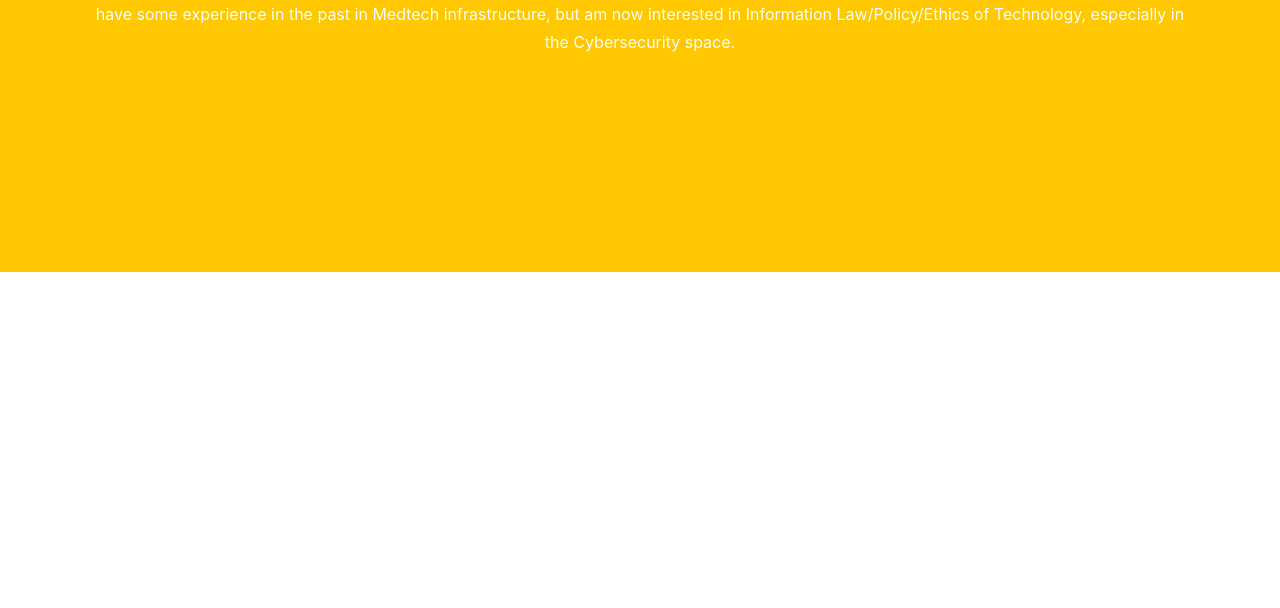
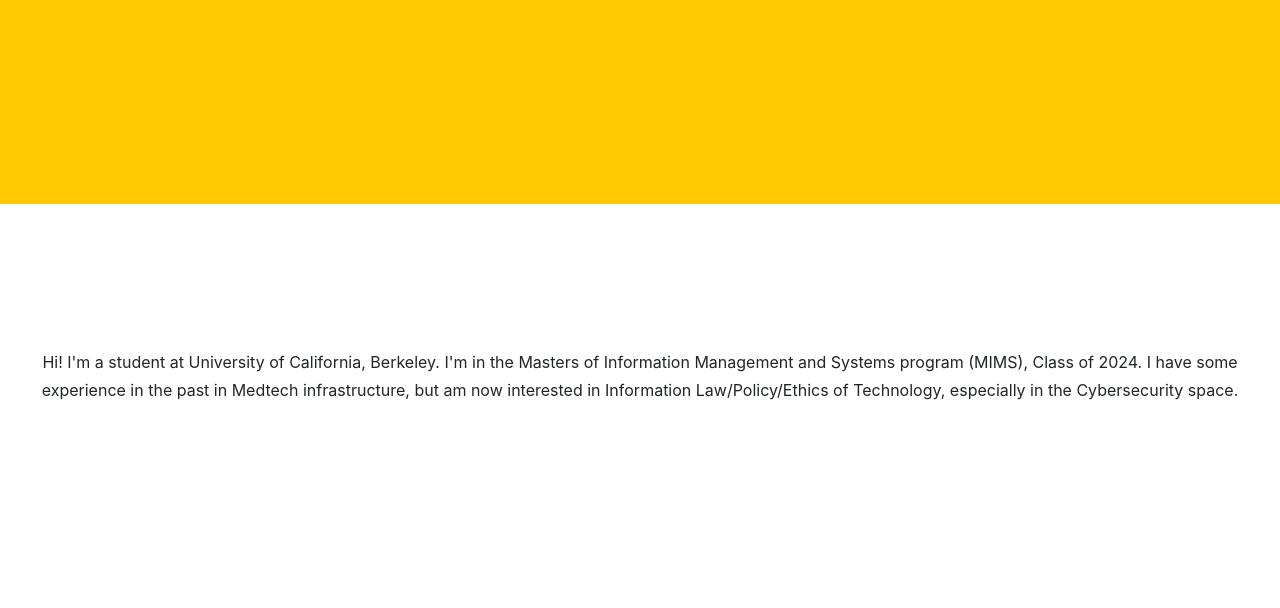
Before and after one commit to compact-disc/drakedwhite.github.io, a plain HTML site: page index.html in a window 1280 px wide. Shown: the part 424-1032 px from the top of the page. After the commit the page ends 988 px from the top, so only its background shows below. Drawn offline with Linux system fonts and the light colour scheme.

Commit message:
changed formatting a bit

```diff
--- a/index.html
+++ b/index.html
@@ -30,21 +30,19 @@
                     <div class="divider-custom-line"></div>
                 </div>
                 <!--This code creates the subheading underneath the line dividers-->
+                <br />
                 <p class="masthead-subheading font-weight-light mb-0">School of Information Student</p>
-                <p> </p>
-                <p color = "purple"> Hi! I'm a student at University of California, Berkeley. I'm in the Masters of Information
-                    Management and Systems program (MIMS), Class of 2024. I have some experience in the past in
-                    Medtech infrastructure, but am now interested in Information Law/Policy/Ethics of Technology,
-                    especially in the Cybersecurity space.
-                </p>
+                <br/>
 
             </div>
         </header>
         <section class="text-center">
-
-            <div class="col-md-6 col-lg-4 mb-5">
+            <div class="divider-custom divider-light">
                 <!-- put your bio paragraph here; remember to use the correct html tags -->
-
+                <p> Hi! I'm a student at University of California, Berkeley. I'm in the Masters of Information
+                    Management and Systems program (MIMS), Class of 2024. I have some experience in the past in
+                    Medtech infrastructure, but am now interested in Information Law/Policy/Ethics of Technology,
+                    especially in the Cybersecurity space. </p>
             </div>
         </section>
     </body>
```
